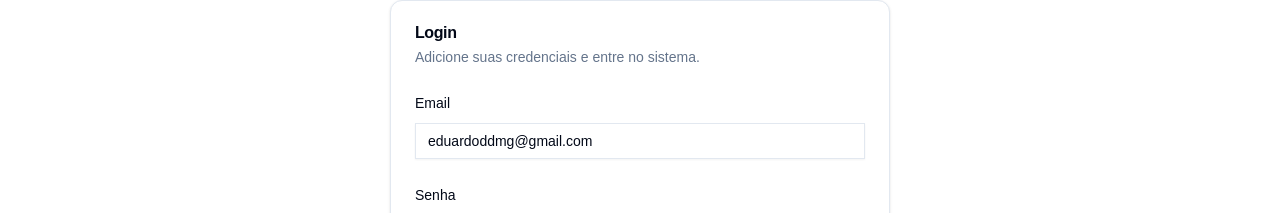
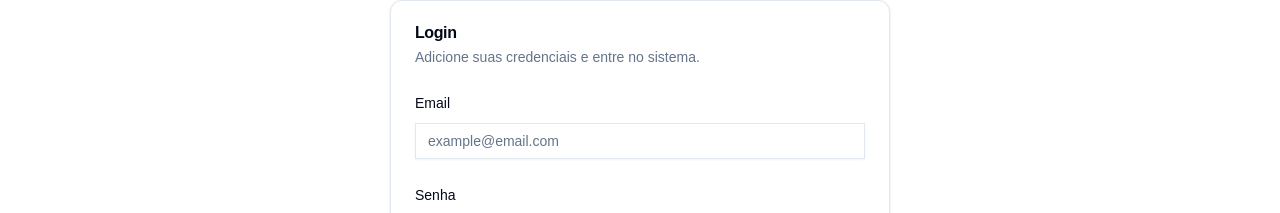
Before and after one commit to eduardoddmg/barbearia, a Next.js app: page /login in a window 1280 px wide. Shown: the part 165-378 px from the top of the page. Built offline with nearby package versions, Linux system fonts and the light colour scheme; no server answers.

Commit message:
feat: remove login default values

```diff
--- a/app/(auth)/login/page.tsx
+++ b/app/(auth)/login/page.tsx
@@ -62,8 +62,8 @@ export default function Login() {
   const form = useForm<z.infer<typeof FormSchema>>({
     resolver: zodResolver(FormSchema),
     defaultValues: {
-      email: 'eduardoddmg@gmail.com', // Valor padrão para teste
-      password: '12345678', // Valor padrão para teste
+      email: '', // Valor padrão para teste
+      password: '', // Valor padrão para teste
     },
   });
 
```
